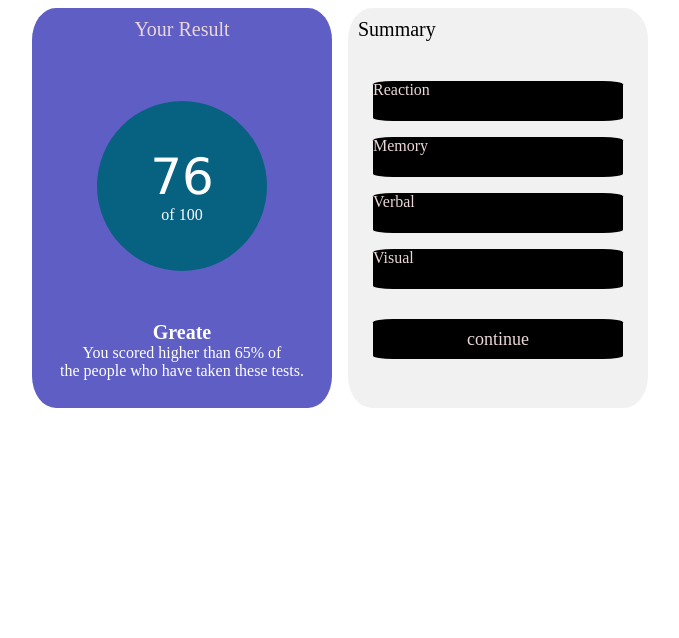
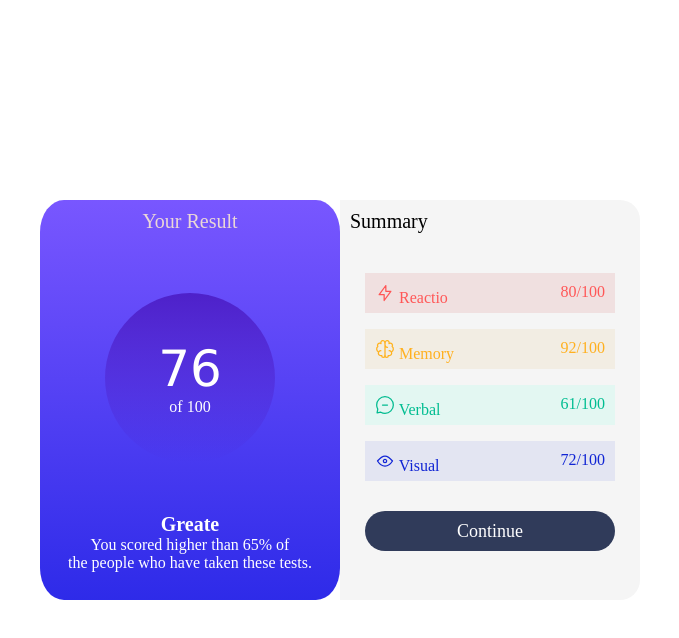
Before and after one commit to Mbuta-Saturno-04/Projeto01, a plain HTML site: page Arquivos/teste.html in a window 1280 px wide. Shown: the whole page, without its empty margins (300-979 px from the left). Drawn offline with Linux system fonts and the light colour scheme.

Commit message:
terminado

```diff
--- a/Arquivos/ensaio.css
+++ b/Arquivos/ensaio.css
@@ -1,13 +1,30 @@
-.container{
-    background-color: #ccc;
-    height: 200px;
-    display: flex;
-    flex-direction: row-reverse;
+/*Reset
+*{
+    margin: 0;
+    padding: 0;
+
+    font-family: 100%;
+    box-sizing: border-box;
+    font-family: 'Open Sans', sans-serif;
 }
 
-.item{
-    background-color: #333;
-    color: #fff;
-    padding: 20px;
-    margin: 5px;
+ul{
+    list-style: none;}
+
+a{
+    text-decoration: none;
+    cursor: pointer;
+    opacity: 0.9;
 }
+a:hover{
+    opacity: 1;
+
+}
+*/
+*{
+    height: 100%;
+}
+body{
+    background-image: radial-gradient(circle, #131E22, #877D6B, #080E1D);
+    background-attachment: fixed;
+}
--- a/Arquivos/teste.css
+++ b/Arquivos/teste.css
@@ -1,19 +1,30 @@
+*{
+    margin: 0;
+    padding: 0;
+    box-sizing: border-box;
+}
+
+#principal{
+    height: 100vh;
+    width: 100vw;
+    display: flex;
+    align-items: center;
+    justify-content: center;
+
+
+}
+
 #flex-container{
     display: flex;
-    gap: 16px;
     justify-content: center;
-    align-items: center;
-
-    margin: auto;
-
-
 }
 
 
 /*  Conteúdos da parte Azul*/
 
 .azul{
-    background-color: rgb(94, 94, 196);
+
+    background: linear-gradient( hsl(252, 100%, 67%), hsl(241, 81%, 54%));
     width: 300px;
     height: 400px;
 
@@ -35,8 +46,9 @@
     color: #ebd7d7;
     margin: 10px;
 }
+
 .circulo{
-    background: rgb(7, 97, 128);
+   background: linear-gradient(hsla(256, 72%, 46%, 1),hsla(241, 72%, 46%, 0));
     border-radius: 50%;
     width: 170px;
     height: 170px;
@@ -75,18 +87,18 @@
 
 }
 
-
 /*  Conteúdos da parte Branca*/
 .branco{
-    background-color: #f1f1f1;
+    background: #f5f5f5;
     width: 300px;
     height: 400px;
-    border-radius: 8%;
+
+    border-top-right-radius: 20px;
+    border-bottom-right-radius: 20px;
+
 
     display: flex;
     flex-direction: column;
-    gap: 40 px;
-
 }
 
 .sum{
@@ -105,52 +117,42 @@
     margin: 30px;
 
 }
-.reaction{
-    background-color: black;
-    color: #ebd7d7;
+
+.rectângulo{
 
     width: 250px;
     height: 40px;
 
-    border-radius: 8%;
+}
+
+.cor01{
+    background: hsl(0, 35%, 91%);
+    color: hsl(0, 100%, 67%);
+}
+
+.cor02{
+    background: hsl(40, 38%, 92%);
+    color: hsl(39, 100%, 56%);
+}
+
+.cor03{
+    background: hsl(165, 56%, 93%);
+    color:  hsl(166, 100%, 37%);
+}
+
+.cor04{
+    background: hsl(232, 38%, 92%);
+    color: hsl(234, 85%, 45%)  ;
 
 }
 
-.memory{
-    background-color: black;
-    color: #ebd7d7;
-
-    width: 250px;
-    height: 40px;
-
-    border-radius: 8%;
-
-}
-
-.verbal{
-    background-color: black;
-    color: #ebd7d7;
-
-    width: 250px;
-    height: 40px;
-
-    border-radius: 8%;
 
 
-}
-
-.visual{
-    background-color: black;
-    color: #ebd7d7;
-
-    width: 250px;
-    height: 40px;
-
-    border-radius: 8%;
-
-
-
-}
+.letra{
+    display:flex;
+    justify-content: space-between;
+    padding: 10px;
+ }
 
 
 .contpai{
@@ -159,18 +161,24 @@
     justify-content: center;
 
 
+}
+
+
+.borda{
+
+    background: hsl(224, 30%, 27%);
+    color: white;
+
+    width: 250px;
+    height: 40px;
+
+    border-radius: 20px;
 
 }
 
 .continue{
-    background-color: black;
-    color: #ebd7d7;
-    font-size: 18px;
 
-    width: 250px;
-    height: 40px;
-
-    border-radius: 8%;
+    font-size: 18px !important;
 
     display: flex;
     justify-content: center;
@@ -178,3 +186,12 @@
 
 
 }
+@media screen and (max-width: 700px) {
+
+#flex-container{
+    grid-template-columns: repeat(2, 1fr);
+
+}
+
+
+}
--- a/Arquivos/teste.html
+++ b/Arquivos/teste.html
@@ -2,10 +2,15 @@
 <html>
 <head>
 <title>Testes</title>
+<link rel="preconnect" href="https://fonts.googleapis.com">
+<link rel="preconnect" href="https://fonts.gstatic.com" crossorigin>
+<link href="https://fonts.googleapis.com/css2?family=Hanken+Grotesk:ital,wght@0,700;1,500;1,800&family=Open+Sans:ital@1&display=swap" rel="stylesheet">
 <link rel="stylesheet" href="teste.css">
+
 </head>
 <body>
 
+    <div id="principal">
 
     <div id="flex-container">
 
@@ -32,27 +37,66 @@
 
         </div>
 
-        <!-- Conteúdos da parte azul -->
+        <!-- Conteúdos da parte  -->
 
         <div class="branco">
             <div class="sum"> Summary</div>
 
             <div class="barras">
 
-            <div class="reaction">Reaction</div>
+            <div class=" rectângulo letra cor01">
+                   <section>
 
-            <div class="memory">Memory</div>
+                <img src="/Arquivos/img/icon-reaction.svg" alt="">
+                Reactio
+              </section>
 
-            <div class="verbal">Verbal</div>
+                    <span>80/100</span>
 
-            <div class="visual">Visual</div>
+            </div>
+
+            <div class="rectângulo letra cor02">
+
+                    <section>
+
+                        <img src="/Arquivos/img/icon-memory.svg" alt="">
+                        Memory
+                    </section>
+
+                    <span>92/100</span>
+            </div>
+
+
+            <div class="rectângulo letra cor03">
+
+                <section>
+
+                    <img src="/Arquivos/img/icon-verbal.svg" alt="">
+                    Verbal
+                </section>
+
+                    <nav>61/100</nav>
+
+
+            </div>
+
+            <div class="rectângulo letra cor04">
+
+                  <section>
+                    <img src="/Arquivos/img/icon-visual.svg" alt="">
+                    Visual
+                  </section>
+
+                    <nav>72/100</nav>
+
+            </div>
 
 
             </div>
 
             <div class="contpai">
 
-                <div class="continue"> continue</div>
+                <div class="borda continue"> Continue</div>
 
             </div>
 
@@ -61,9 +105,9 @@
 
 
 
+    </div>
 
-
-    </div>
+</div>
 
 
 
```
Also changed, not shown: Arquivos/ensaio.html (+21 -13 lines), Arquivos/img/favicon-32x32.png (added), Arquivos/img/icon-memory.svg (added), Arquivos/img/icon-reaction.svg (added), Arquivos/img/icon-verbal.svg (added), Arquivos/img/icon-visual.svg (added).
